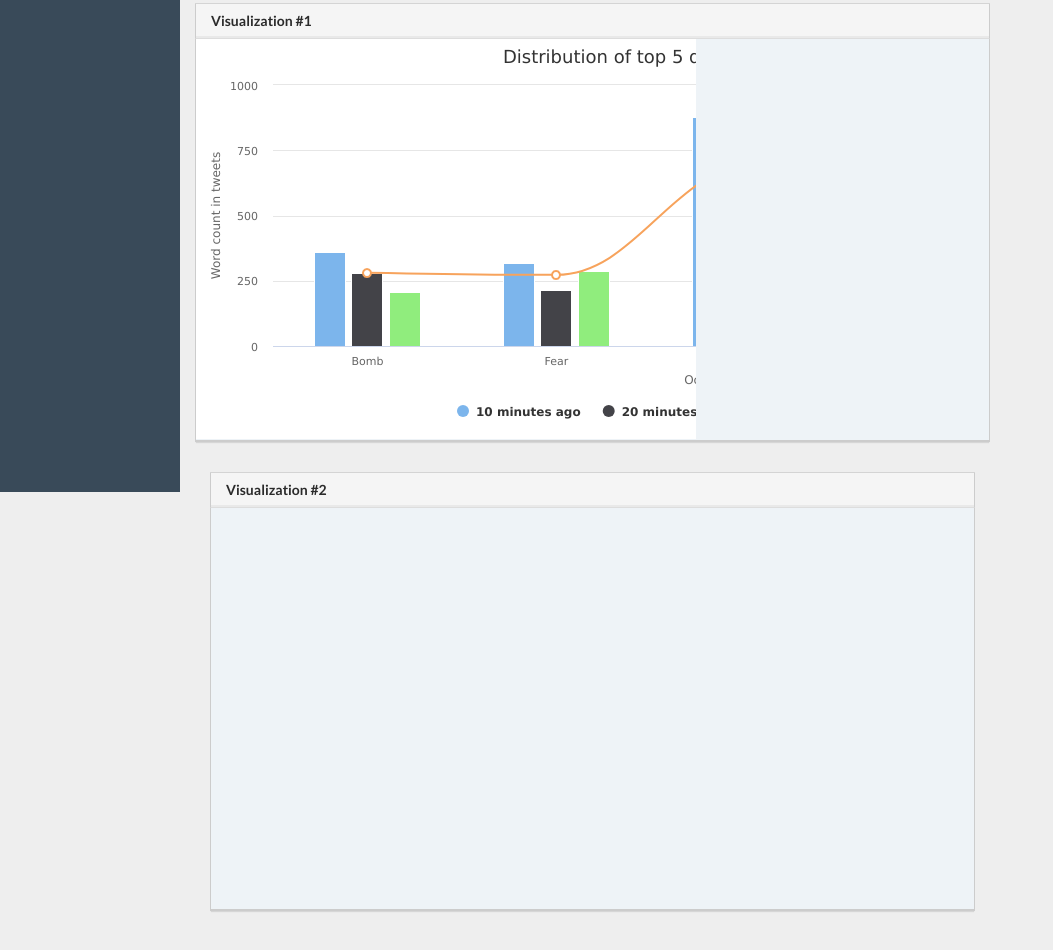
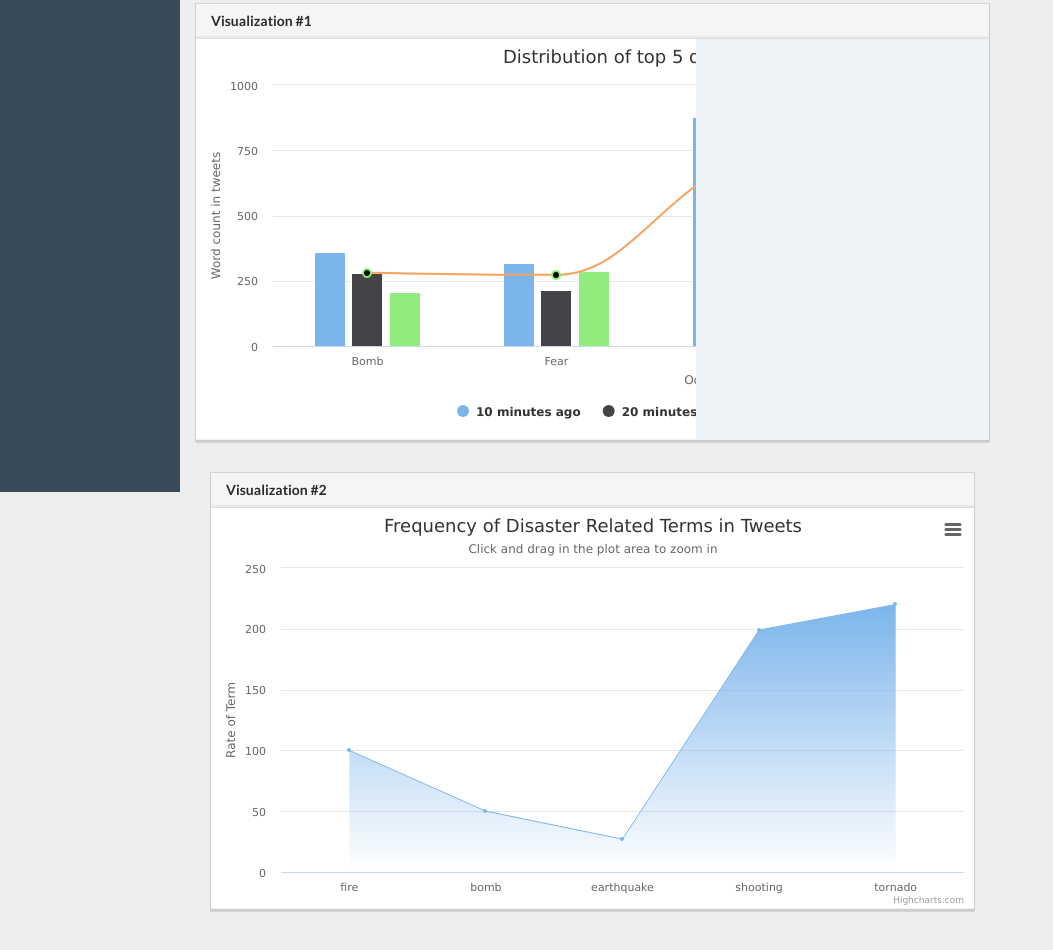
Before and after one commit to CUBigDataClass/Disaster-Analysis, a plain HTML site: page frontend/index.html in a window 1280 px wide. Shown: the part 308-1258 px from the top of the page, without its empty margins (0-1053 px from the left). Drawn offline with nearby package versions, Linux system fonts and the light colour scheme.

Commit message:
second visualization --static--

```diff
--- a/frontend/index.html
+++ b/frontend/index.html
@@ -18,7 +18,7 @@
     <link href="css/font-awesome.min.css" rel="stylesheet" />
 
     <!-- Custom styles -->
-	<link rel="stylesheet" href="css/fullcalendar.css">
+	<!-- <link rel="stylesheet" href="css/fullcalendar.css"> -->
 	<link href="css/widgets.css" rel="stylesheet">
     <link href="css/style.css" rel="stylesheet">
     <link href="css/style-responsive.css" rel="stylesheet" />
@@ -149,10 +149,10 @@
           <div class="panel panel-default">
             <div class="panel-heading">
               <h2></i><strong>Visualization #2</strong></h2>
-
             </div>
             <div class="panel-body-map">
-              <div id="map" style="height:380px;"></div>
+              <div id="contain" style="min-width: 310px; height: 400px; margin: 0 auto"></div>
+              <!-- <div id="map" style="height:380px;"></div> -->
             </div>
           </div>
 
@@ -178,11 +178,72 @@
     <script src="js/jquery.nicescroll.js" type="text/javascript"></script>
     <script src="https://code.highcharts.com/highcharts.js"></script>
     <script src="https://code.highcharts.com/modules/exporting.js"></script>
-    <script src="js/c3Visualization.js" type="text/javascript"></script>
+    <!-- <script src="js/c3Visualization.js" type="text/javascript"></script> -->
     <script src="js/scripts.js"></script>
 
   <script>
      //Highcharts for viz panel #1
+     var chart2;
+     $(function () {
+             chart2 = new Highcharts.chart({
+                 chart: {
+                     renderTo: 'contain',
+                     zoomType: 'x'
+                 },
+                 title: {
+                     text: 'Frequency of Disaster Related Terms in Tweets'
+                 },
+                 subtitle: {
+                     text: document.ontouchstart === undefined ?
+                             'Click and drag in the plot area to zoom in' : 'Pinch the chart to zoom in'
+                 },
+                 xAxis: {
+                     categories: ['fire', 'bomb', 'earthquake', 'shooting', 'tornado']
+                 },
+                 yAxis: {
+                     title: {
+                         text: 'Rate of Term'
+                     },
+                     min: 0
+                 },
+                 legend: {
+                     enabled: false
+                 },
+                 plotOptions: {
+                     area: {
+                         fillColor: {
+                             linearGradient: {
+                                 x1: 0,
+                                 y1: 0,
+                                 x2: 0,
+                                 y2: 1
+                             },
+                             stops: [
+                                 [0, Highcharts.getOptions().colors[0]],
+                                 [1, Highcharts.Color(Highcharts.getOptions().colors[0]).setOpacity(0).get('rgba')]
+                             ]
+                         },
+                         marker: {
+                             radius: 2
+                         },
+                         lineWidth: 1,
+                         states: {
+                             hover: {
+                                 lineWidth: 1
+                             }
+                         },
+                         threshold: null
+                     }
+                 },
+
+                 series: [{
+                     type: 'area',
+                     name: 'Frequency of Term',
+                     data: [100, 50, 27, 199, 220]
+                 }]
+             });
+     });
+
 
      var chart1;
       $(function() {
@@ -221,15 +282,15 @@
         }, {
             type: 'column',
             name: '30 minutes ago',
-            data: [206, 287, 626, 721, 546]
+            data: [206, 287, 626, 721, 546],
         }, {
             type: 'spline',
             name: 'Average',
             data: [281, 272.6, 698.6, 749, 564],
             marker: {
                 lineWidth: 2,
-                lineColor: Highcharts.getOptions().colors[3],
-                fillColor: 'white'
+                lineColor: Highcharts.getOptions().colors[2],
+                fillColor: 'black'
             }
         }
    ]
```
